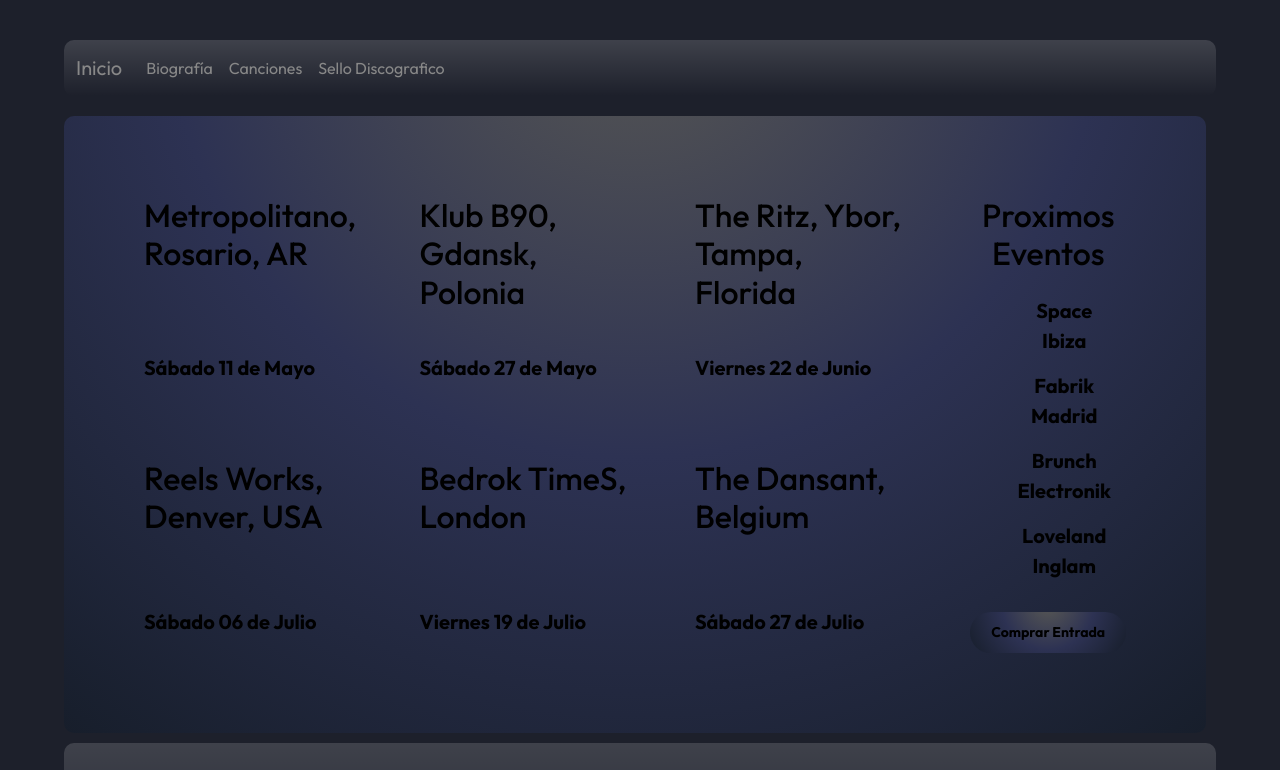
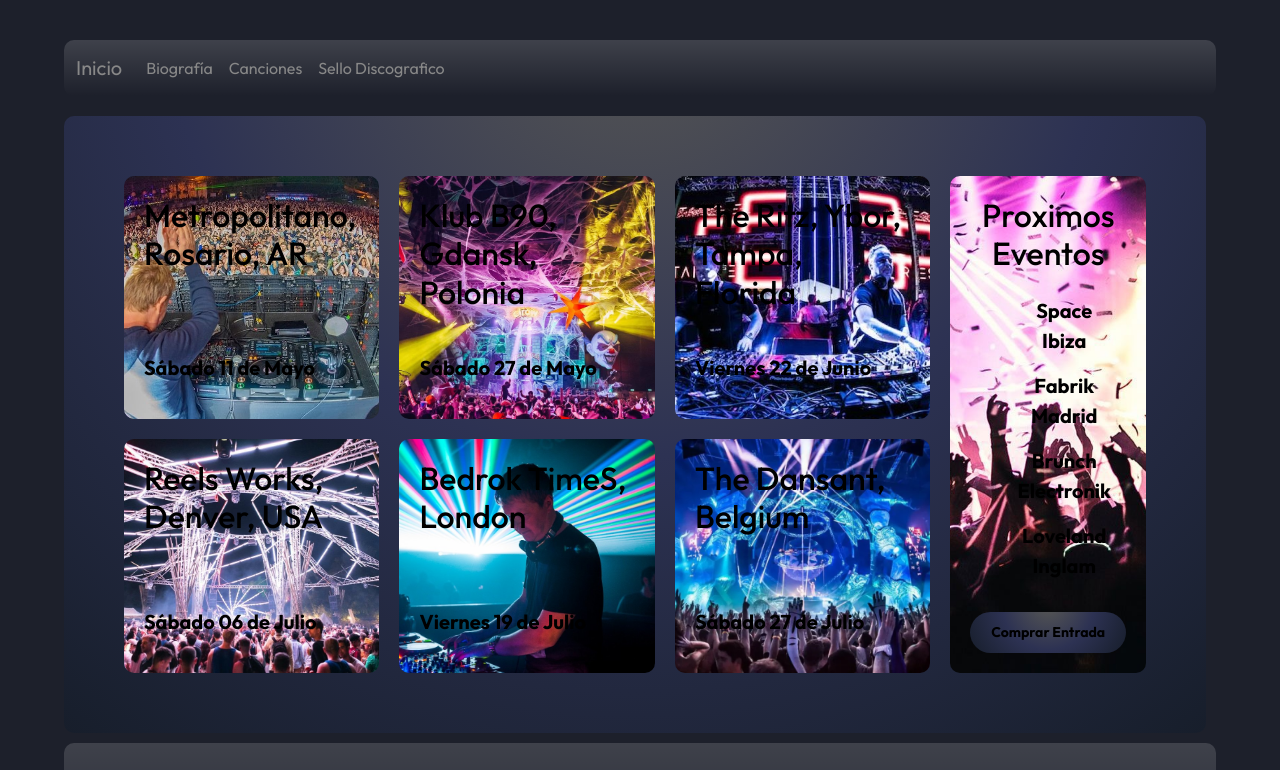
Before and after one commit to Romiflorentin/PF.FLORENTIN, a website: page pages/tours.html in a window 1280 px wide. Shown: the top 770 px of the page. Drawn offline with nearby package versions, Linux system fonts and the light colour scheme; files that its build step writes are made by us from their sources; the site is published under a folder, as on GitHub Pages, so addresses that start at the root find nothing.

Commit message:
modifico page tours

```diff
--- a/pages/tours.html
+++ b/pages/tours.html
@@ -61,47 +61,68 @@
     </nav>
     <div class="contenedor">
       <div class="tours">
-        <div style="background-image: url(/assets/img/card1.jpg)" class="card1">
+        <div
+          style="background-image: url(../assets/img/card1.jpg)"
+          class="card1"
+        >
           <h2>Metropolitano, Rosario, AR</h2>
           <p>Sábado 11 de Mayo</p>
         </div>
 
-        <div style="background-image: url(/assets/img/card2.jpg)" class="card2">
+        <div
+          style="background-image: url(../assets/img/card2.jpg)"
+          class="card2"
+        >
           <div class="textos">
             <h2>Klub B90, Gdansk, Polonia</h2>
             <p>Sábado 27 de Mayo</p>
           </div>
         </div>
 
-        <div style="background-image: url(/assets/img/card3.jpg)" class="card3">
+        <div
+          style="background-image: url(../assets/img/card3.jpg)"
+          class="card3"
+        >
           <div class="textos">
             <h2>The Ritz, Ybor, Tampa, Florida</h2>
             <p>Viernes 22 de Junio</p>
           </div>
         </div>
 
-        <div style="background-image: url(/assets/img/card4.jpg)" class="card4">
+        <div
+          style="background-image: url(../assets/img/card4.jpg)"
+          class="card4"
+        >
           <div class="textos">
             <h2>Reels Works, Denver, USA</h2>
             <p>Sábado 06 de Julio</p>
           </div>
         </div>
 
-        <div style="background-image: url(/assets/img/card5.jpg)" class="card5">
+        <div
+          style="background-image: url(../assets/img/card5.jpg)"
+          class="card5"
+        >
           <div class="textos">
             <h2>Bedrok TimeS, London</h2>
             <p>Viernes 19 de Julio</p>
           </div>
         </div>
 
-        <div style="background-image: url(/assets/img/card6.jpg)" class="card6">
+        <div
+          style="background-image: url(../assets/img/card6.jpg)"
+          class="card6"
+        >
           <div class="textos">
             <h2>The Dansant, Belgium</h2>
             <p>Sábado 27 de Julio</p>
           </div>
         </div>
       </div>
-      <div style="background-image: url(/assets/img/banner.jpg)" class="banner">
+      <div
+        style="background-image: url(../assets/img/banner.jpg)"
+        class="banner"
+      >
         <h2>Proximos Eventos</h2>
         <ul>
           <li>Space Ibiza</li>
```
